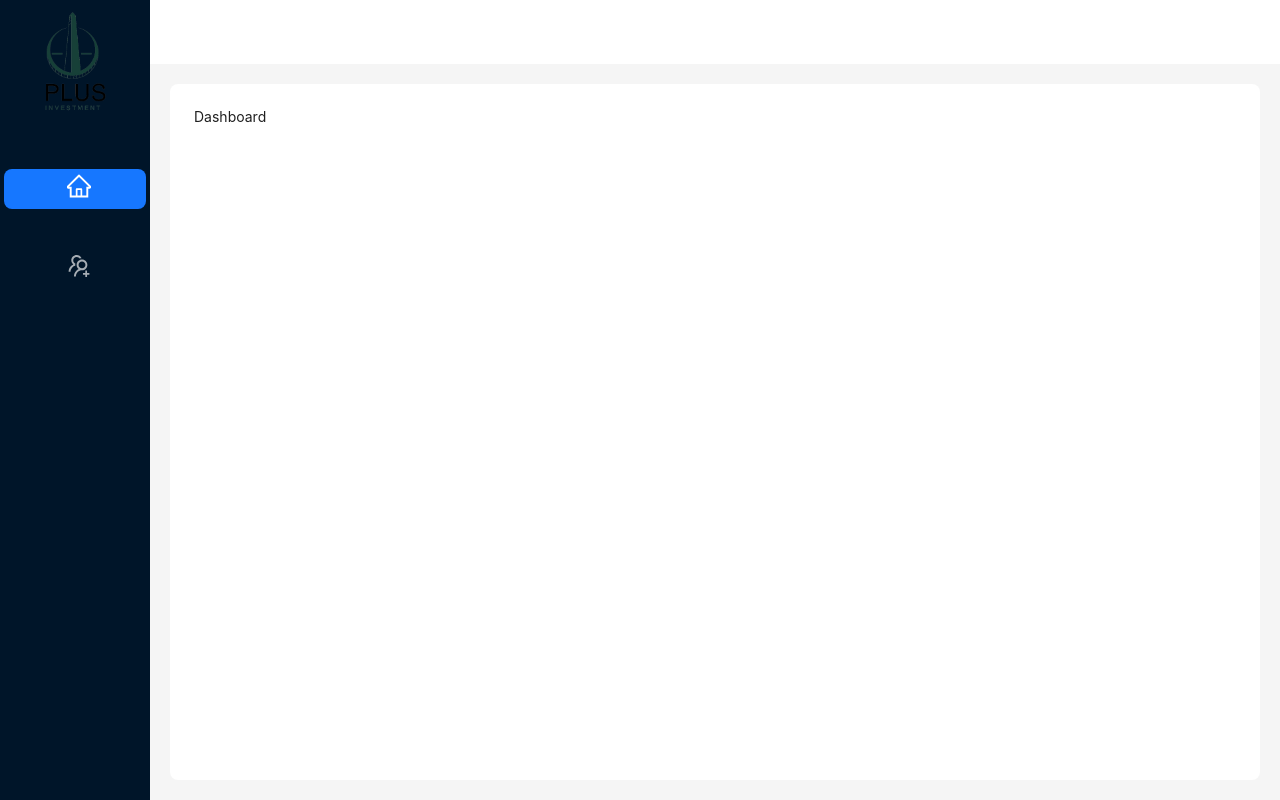
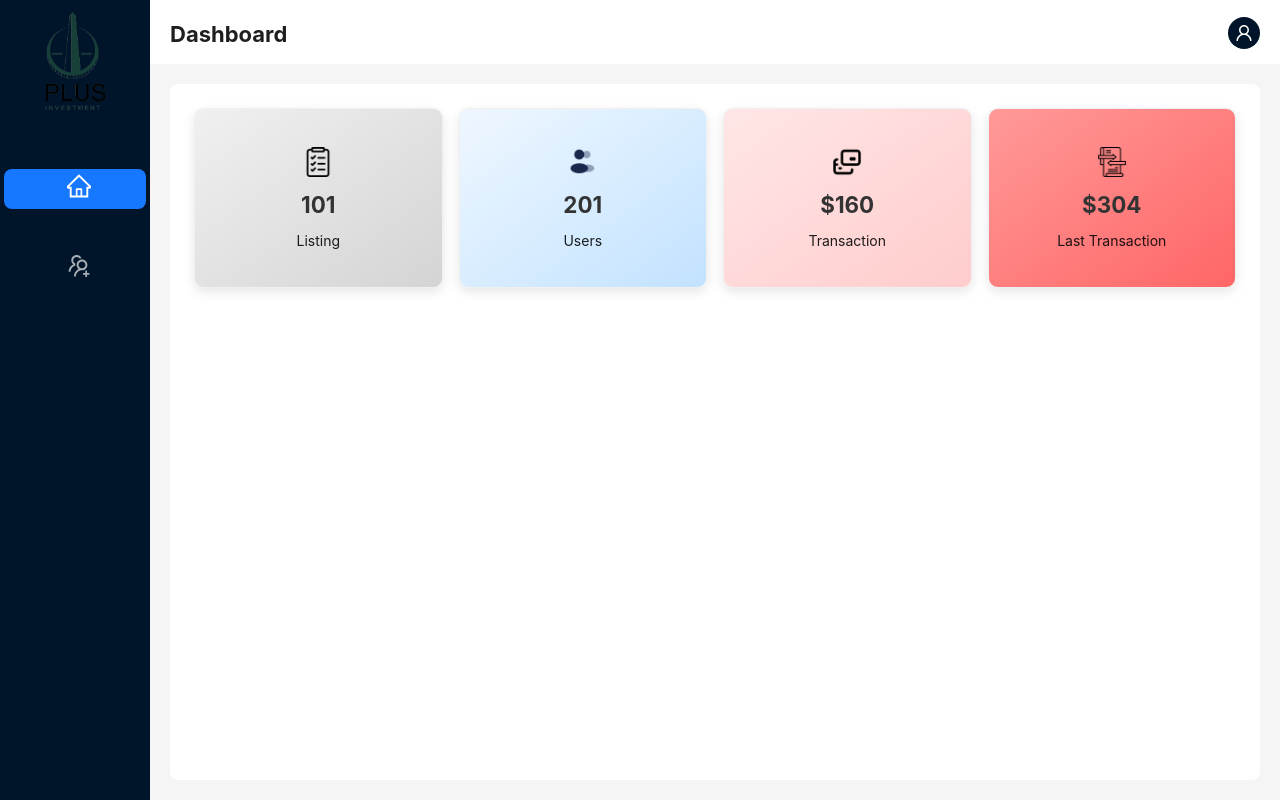
Before and after one commit to ranaammarrr/plus-investment-dashboard, a React (Create React App) app: page / in a window 1280 px wide. Built offline with nearby package versions, Linux system fonts and the light colour scheme; sample sign-in values are in the browser's storage.

Commit message:
Profile & cards

```diff
--- a/src/App.tsx
+++ b/src/App.tsx
@@ -18,7 +18,7 @@ function App() {
             path={route.path}
             element={
               token ? (
-                <AdminLayout>
+                <AdminLayout screenName={route.name}>
                   <route.element />{" "}
                 </AdminLayout>
               ) : (
--- a/src/Components/Card/AppCard.tsx
+++ b/src/Components/Card/AppCard.tsx
@@ -23,7 +23,6 @@ const AppCard: React.FC<CardProps> = ({
       title={null}
       style={{
         display: "flex",
-        flexDirection: "column",
         alignItems: "center",
         justifyContent: "center",
         lineHeight: "1rem",
--- a/src/Layouts/AdminLayout.tsx
+++ b/src/Layouts/AdminLayout.tsx
@@ -1,9 +1,24 @@
 import React, { Suspense } from "react";
-import { HomeOutlined, UsergroupAddOutlined } from "@ant-design/icons";
+import {
+  HomeOutlined,
+  UsergroupAddOutlined,
+  UserOutlined,
+  LogoutOutlined,
+} from "@ant-design/icons";
 
-import { Layout, Menu, Spin, theme } from "antd";
+import {
+  Avatar,
+  Button,
+  Dropdown,
+  Layout,
+  Menu,
+  Spin,
+  Typography,
+  theme,
+} from "antd";
 import { logo } from "../Assets/assets";
 import { useLocation, useNavigate } from "react-router-dom";
+import { getUserData } from "../Utils/helperFunctions";
 
 const { Header, Content, Sider } = Layout;
 
@@ -13,9 +28,14 @@ interface MenuItem {
   label: string;
   path: string;
 }
-const AdminLayout: React.FC<{ children: React.ReactNode }> = ({ children }) => {
+const AdminLayout: React.FC<{
+  children: React.ReactNode;
+  screenName: string;
+}> = ({ children, screenName }) => {
   const navigate = useNavigate();
   const location = useLocation();
+
+  const user = getUserData();
 
   const menuItems: MenuItem[] = [
     {
@@ -31,6 +51,66 @@ const AdminLayout: React.FC<{ children: React.ReactNode }> = ({ children }) => {
       path: "/users",
     },
   ];
+  const handleLogout = () => {
+    console.log("logout");
+    localStorage.clear();
+    navigate("/login");
+  };
+
+  const userMenu = (
+    <Menu style={{ padding: 8 }}>
+      {/* <Menu.Item key="profile"> */}
+      <div
+        style={{
+          display: "flex",
+          flexDirection: "row",
+          // justifyContent: "space-between",
+          alignItems: "center",
+          width: 200,
+          // minHeight: 130,
+          padding: 8,
+        }}
+      >
+        <Avatar
+          style={{ backgroundColor: "#001529" }}
+          icon={<UserOutlined />}
+        />
+        <Typography.Title
+          level={4}
+          style={{
+            display: "flex",
+            flexDirection: "column",
+            marginLeft: "10px",
+          }}
+        >
+          {user.name}
+          {/* John doe */}
+          <Typography.Text style={{ color: "#ccc" }}>
+            {user.email}
+          </Typography.Text>{" "}
+        </Typography.Title>
+      </div>
+      {/* </Menu.Item> */}
+      <Menu.Divider />
+      <Button
+        type="text"
+        style={{
+          width: "100%",
+          display: "flex",
+          flexDirection: "row",
+          alignItems: "center",
+        }}
+        key="logout"
+        onClick={handleLogout}
+      >
+        <LogoutOutlined />{" "}
+        <Typography.Title style={{ width: "50%", margin: 0 }} level={5}>
+          Logout
+        </Typography.Title>
+      </Button>
+    </Menu>
+  );
+
   const handleNavigate = (path: string) => {
     console.log("path", path);
     navigate(path);
@@ -75,14 +155,33 @@ const AdminLayout: React.FC<{ children: React.ReactNode }> = ({ children }) => {
         </Menu>
       </Sider>
       <Layout>
-        <Header style={{ padding: 0, background: colorBgContainer }} />
-        {/* <Input placeholder="Search" /> */}
-        {/* </Header> */}
+        <Header
+          style={{
+            padding: 0,
+            background: colorBgContainer,
+            display: "flex",
+            justifyContent: "space-between",
+            alignItems: "center",
+          }}
+        >
+          <Typography.Title
+            style={{ marginLeft: "20px", fontSize: "22px", fontWeight: "bold" }}
+          >
+            {screenName}
+          </Typography.Title>
+          <Dropdown overlay={userMenu} trigger={["click"]}>
+            <div style={{ marginRight: "20px" }}>
+              <Avatar
+                style={{ backgroundColor: "#001529", cursor: "pointer" }}
+                icon={<UserOutlined />}
+              />
+            </div>
+          </Dropdown>
+        </Header>
         <Content style={{ margin: "20px 20px" }}>
           <div
             style={{
               padding: 24,
-              // minHeight: 360,
               height: "100%",
               background: colorBgContainer,
               borderRadius: borderRadiusLG,
--- a/src/Routes/routes.ts
+++ b/src/Routes/routes.ts
@@ -3,6 +3,7 @@ import  { lazy } from "react";
 export interface CustomRoute   {
   isPrivate?: boolean;
   path: string;
+  name: string;
   element: any;
 }
 
@@ -10,16 +11,28 @@ const routes: CustomRoute[] = [
   {
     path: "/login",
     element: lazy(()=> import('../Screens/Auth/Login')),
+    name: 'Login'
   },
   {
     path: "/",
     element: lazy(()=> import('../Screens/Dashboard/Dashboard')),
     isPrivate: true,
+    name: 'Dashboard'
+
   },
   {
     path: "/users",
     element: lazy(()=> import('../Screens/Dashboard/Users/Users')),
     isPrivate: true,
+    name: 'Users'
+
+  },
+  {
+    path: "/profile/edit",
+    element: lazy(()=> import('../Screens/Dashboard/Profile/Profile')),
+    isPrivate: true,
+    name: 'User Profile'
+
   },
 ];
 
--- a/src/Screens/Dashboard/Dashboard.tsx
+++ b/src/Screens/Dashboard/Dashboard.tsx
@@ -1,7 +1,69 @@
 import React from "react";
-
+import { Row, Col } from "antd";
+import AppCard, { CardProps } from "../../Components/Card/AppCard";
+import {
+  lastTransactionIcon,
+  listingIcon,
+  transactionIcon,
+  userIcon,
+} from "../../Assets/assets";
 const Dashboard: React.FC = () => {
-  return <div>Dashboard</div>;
+  const cardData: CardProps[] = [
+    {
+      title: "Listing",
+      gradient: "linear-gradient(to bottom right, #F0F0F0, #D4D4D4)",
+      content: "101",
+      icon: (
+        <img
+          src={listingIcon}
+          alt="User Icon"
+          style={{ width: 30, height: 30 }}
+        />
+      ),
+    },
+    {
+      title: "Users",
+      gradient: "linear-gradient(to bottom right, #EFF7FF, #C2E2FF)",
+      content: "201",
+      icon: (
+        <img src={userIcon} alt="User Icon" style={{ width: 30, height: 30 }} />
+      ),
+    },
+    {
+      title: "Transaction",
+      gradient: "linear-gradient(to bottom right, #FFE6E6, #FFCCCC)",
+      content: "$160",
+      icon: (
+        <img
+          src={transactionIcon}
+          alt="User Icon"
+          style={{ width: 30, height: 30 }}
+        />
+      ),
+    },
+    {
+      title: "Last Transaction",
+      gradient: "linear-gradient(to bottom right, #FF9999, #FF6666)",
+      content: "$304",
+      icon: (
+        <img
+          src={lastTransactionIcon}
+          alt="User Icon"
+          style={{ width: 30, height: 30 }}
+        />
+      ),
+    },
+  ];
+  return (
+    <>
+      <Row gutter={[16, 16]}>
+        {cardData.map((card, index) => (
+          <Col key={index} xs={24} sm={12} md={8} lg={6}>
+            <AppCard {...card} style={{ width: "100%", height: 180 }} />
+          </Col>
+        ))}
+      </Row>
+    </>
+  );
 };
-
 export default Dashboard;
--- a/src/Screens/Dashboard/Profile/Profile.tsx
+++ b/src/Screens/Dashboard/Profile/Profile.tsx
@@ -3,6 +3,7 @@ import { Grid, Avatar, Box } from "@mui/material";
 import { Button, Select } from "antd";
 import { profile } from "../../../Assets/assets";
 import InputField from "../../../Components/InputFeild/InputFeild";
+import { theme } from "../../../Theme/theme";
 
 const { Option } = Select;
 
@@ -25,7 +26,12 @@ const Profile: React.FC = () => {
 
   return (
     <div
-      style={{ background: "#f0f0f0", minHeight: "100vh", padding: "40px 0" }}
+      style={{
+        background: theme.palette.secondary.main,
+        minHeight: "50%",
+        padding: "40px 0",
+        borderRadius: "15px",
+      }}
     >
       <Grid container justifyContent="center" alignItems="center" spacing={4}>
         <Grid item xs={12} md={6}>
--- a/src/Screens/Dashboard/Users/Users.tsx
+++ b/src/Screens/Dashboard/Users/Users.tsx
@@ -1,11 +1,12 @@
 /* eslint-disable react-hooks/rules-of-hooks */
 import React, { Suspense, useEffect, useState } from "react";
-import { Space, Spin } from "antd";
+import { Space, Spin, Typography } from "antd";
 import { DeleteOutlined, SearchOutlined } from "@ant-design/icons";
 import AppTable, { DataType } from "../../../Components/Table/AppTable";
 import { useAppDispatch, useAppSelector } from "../../../Hooks/reduxHook";
 import { getAllUsers } from "../../../Redux/User/userAction";
 import InputField from "../../../Components/InputFeild/InputFeild";
+import { Link } from "react-router-dom";
 
 const columns = [
   {
@@ -13,8 +14,31 @@ const columns = [
     dataIndex: "firstName",
     key: "firstName",
     width: "15%",
+    render: (text: string, record: DataType) => {
+      return (
+        // <Link to={`/profile/${record.key}`}>{text}</Link>
+        <Link to={`/profile/edit`}>
+          {" "}
+          <Typography.Text>{text}</Typography.Text>
+        </Link>
+      );
+    },
   },
-  { title: "Last Name", dataIndex: "lastName", key: "lastName", width: "15%" },
+  {
+    title: "Last Name",
+    dataIndex: "lastName",
+    key: "lastName",
+    width: "15%",
+    render: (text: string, record: DataType) => {
+      return (
+        // <Link to={`/profile/${record.key}`}>{text}</Link>
+        <Link to={`/profile/edit`}>
+          {" "}
+          <Typography.Text>{text}</Typography.Text>
+        </Link>
+      );
+    },
+  },
   { title: "Email", dataIndex: "email", key: "email", width: "15%" },
   { title: "Address", dataIndex: "address", key: "address", width: "20%" },
   { title: "Role", dataIndex: "role", key: "role", width: "15%" },
@@ -24,11 +48,14 @@ const columns = [
     key: "action",
     render: (_: any, record: DataType) => {
       function handleDelete(record: DataType): void {
-        throw new Error("Function not implemented.");
+        console.log("delete");
       }
       return (
         <Space size="middle">
-          <DeleteOutlined onClick={() => handleDelete(record)} />
+          <DeleteOutlined
+            style={{ fontSize: 22, marginLeft: 6 }}
+            onClick={() => handleDelete(record)}
+          />
         </Space>
       );
     },
```
Also changed, not shown: src/Screens/Auth/Login.tsx (+33 -4 lines).
